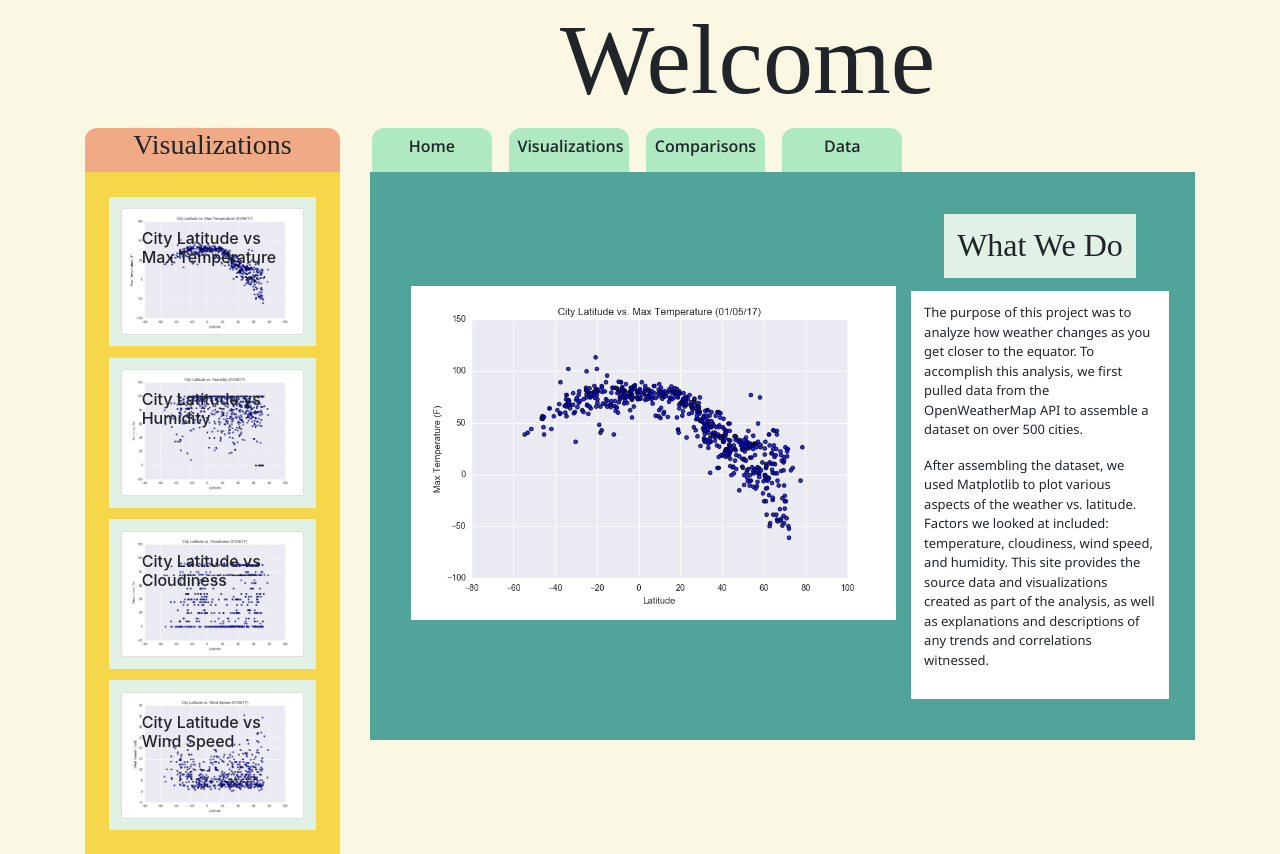
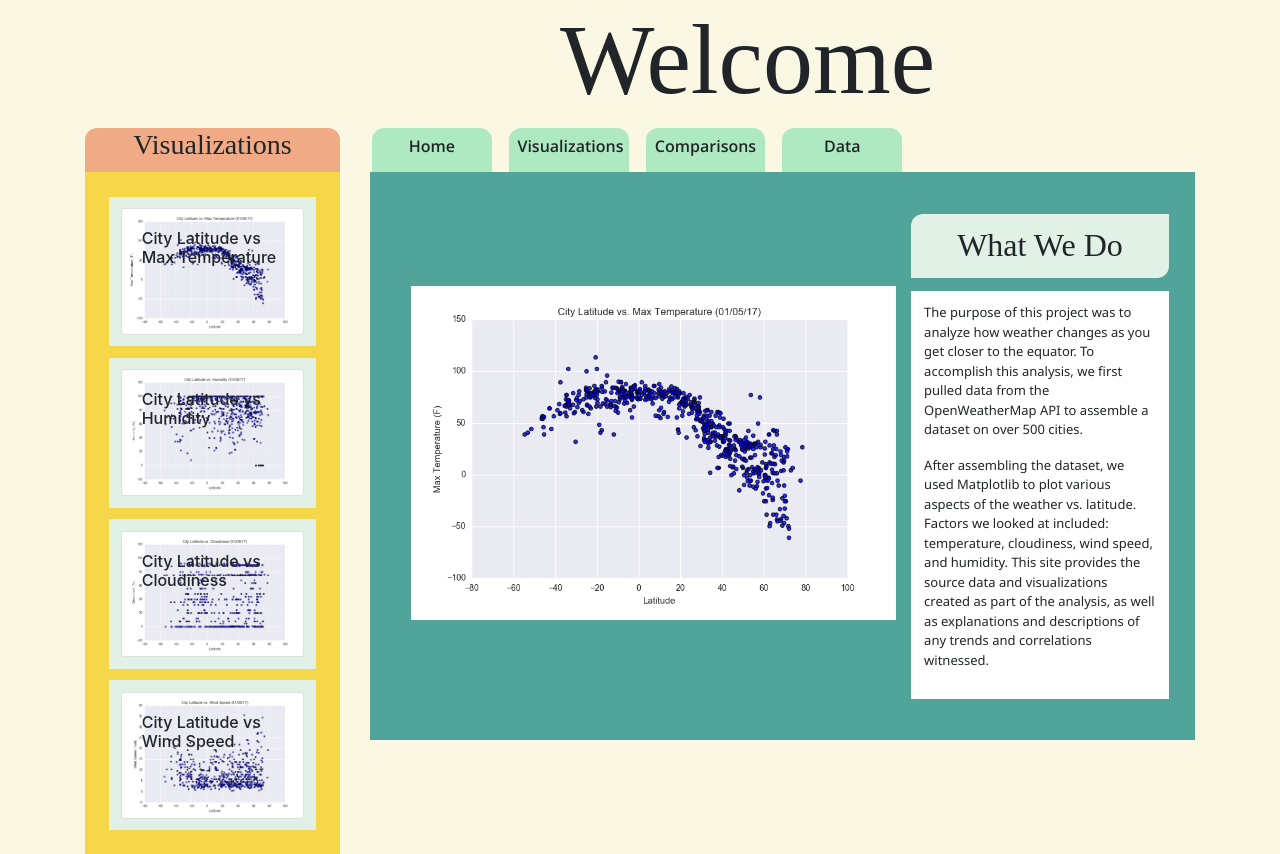
Before and after one commit to youngcourtcourt/web-design-challenge, a plain HTML site: page index3.html in a window 1280 px wide. Shown: the top 854 px of the page. Drawn offline with nearby package versions, Linux system fonts and the light colour scheme; a web font is replaced by a local one.

Commit message:
Added fancy box

```diff
--- a/index3.html
+++ b/index3.html
@@ -93,7 +93,7 @@
                         </div>
                         <div class="col-md-4">
                             <div class="row justify-content-center">
-                                <div class="bg-blue box bottom-margin">
+                                <div class="bg-blue fancy-box bottom-margin">
                                     <h2 class="what-we-do">What We Do</h2>
                                 </div>
                             </div>
--- a/style.css
+++ b/style.css
@@ -105,14 +105,26 @@ h6{
     width: auto;
     padding: 5%;
     margin: 0%;
-    ;
+
+}
+
+.fancy-box{
+    width: 100%;
+    padding: 5%;
+    margin: 0%;
+    border-top-left-radius: 12px;
+    border-bottom-right-radius: 12px;
+    text-align: center;
 }
 
 .what-we-do{
-    text-align: right;
+    text-align: center;
     margin: 0%;
     width: auto;
     font-family: 'DM Serif Text';
+    border-top-left-radius: 12px;
+    border-bottom-right-radius: 12px;
+
 }
 
 .wide-margin{
```
